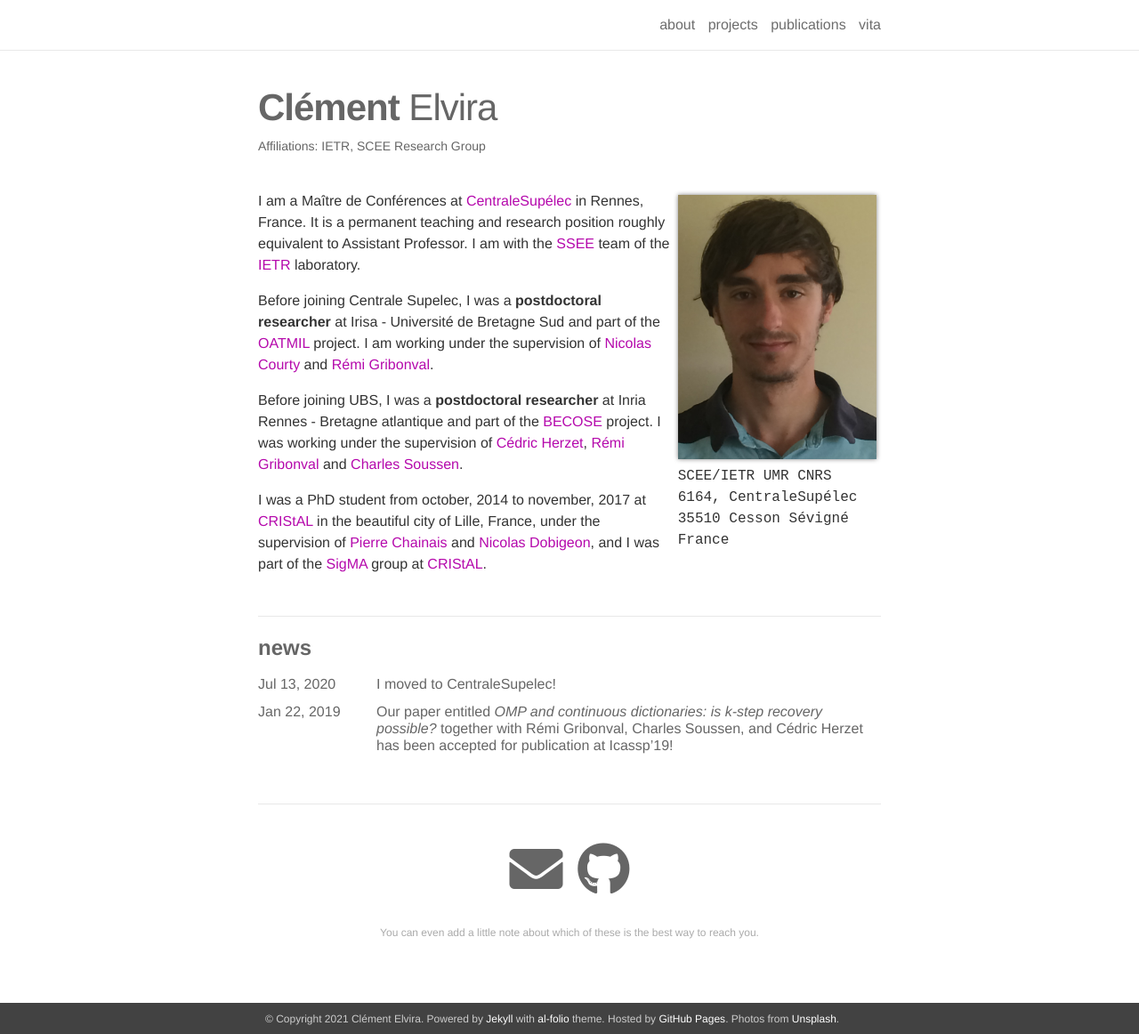
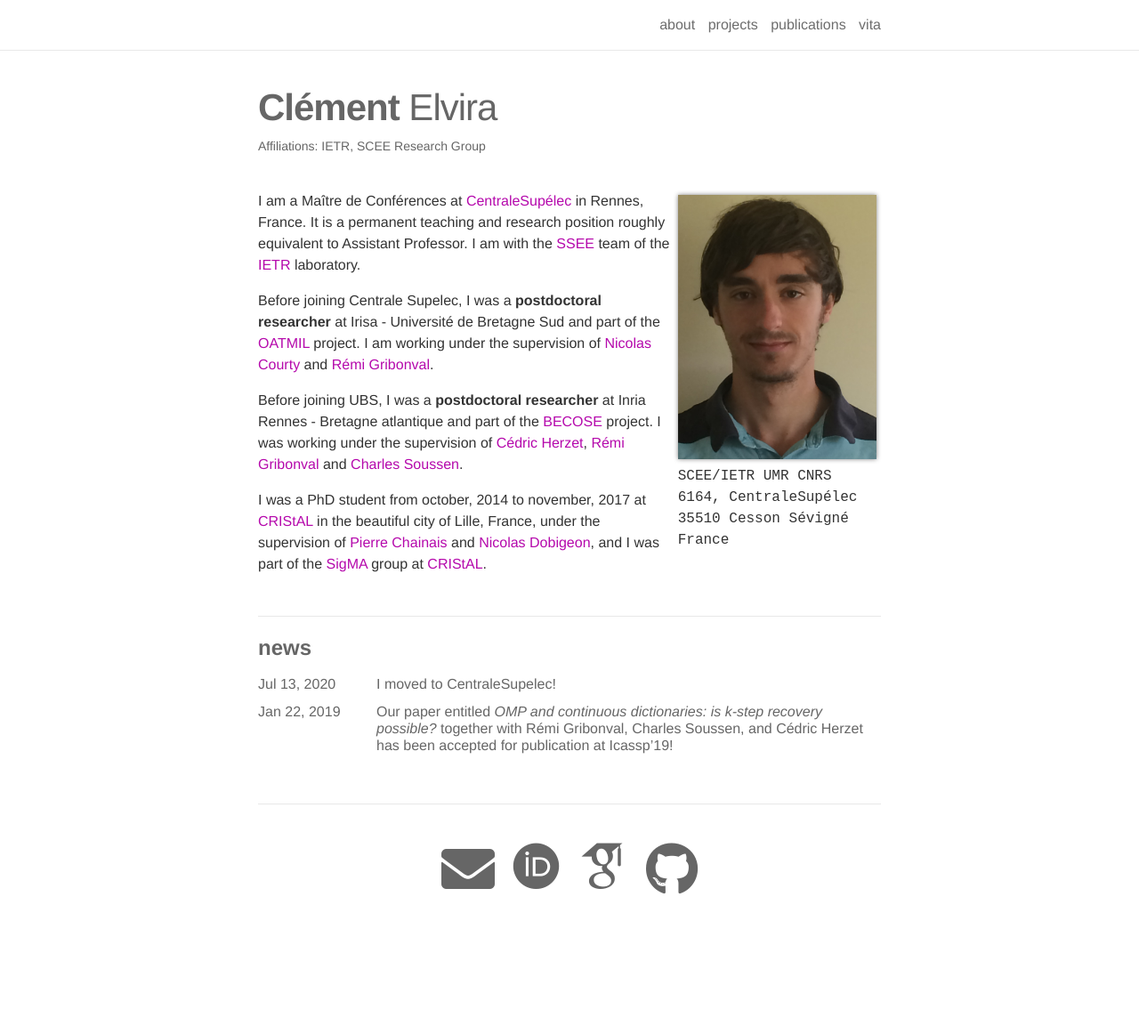
Before and after one commit to c-elvira/c-elvira.github.io-old, a Jekyll site: the page built from _pages/about.md, in a window 1280 px wide and 1162 px high. Shown: the whole window at 89% size. Built offline with Jekyll 4.4.1, drawn with Linux system fonts in a browser that asks for light colours; nearby versions of some CDN libraries; some web fonts are replaced.

Commit message:
Contact update

```diff
--- a/_config.yml
+++ b/_config.yml
@@ -2,7 +2,7 @@
 # Site settings
 # -----------------------------------------------------------------------------
 name: Clément Elvira
-email: clement.elvira@inria.fr
+email: clement.elvira@centralesupelec.fr
 description: > # this means to ignore newlines until "url:"
   Personal webpage of Clément Elvira. Based on [*folio](https://github.com/bogoli/-folio) design.
 footer_text: >
@@ -12,7 +12,8 @@ footer_text: >
 
 url: # /celvira-webpage the base hostname & protocol for your site
 baseurl: # /celvira-webpage the subpath of your site, e.g. /blog/
-last_updated: # leave blank if you don't want to display last updated
+last_updated: October 2021
+# leave blank if you don't want to display last updated
 
 # -----------------------------------------------------------------------------
 # Social integration
@@ -20,13 +21,12 @@ last_updated: # leave blank if you don't want to display last updated
 github_username: c-elvira # your GitHub user name
 twitter_username: # your Twitter handle
 linkedin_username: # your LinkedIn user name
-scholar_userid: # your Google Scholar ID
-orcid_id: # your ORCID ID
+scholar_userid: 2LSEQYcAAAAJ # your Google Scholar ID
+orcid_id:  0000-0001-5316-2191  # your ORCID ID
 medium_username: # your Medium username
 quora_username: # your Quora username
 
-contact_note: >
-  You can even add a little note about which of these is the best way to reach you.
+contact_note: # Blank
 
 google_analytics: UA- # out your google-analytics code
 
--- a/_layouts/default.html
+++ b/_layouts/default.html
@@ -14,8 +14,6 @@
       </div>
     </div>
 
-    {% include footer.html %}
-
     {% include hemline.html %}
 
   </body>
```
